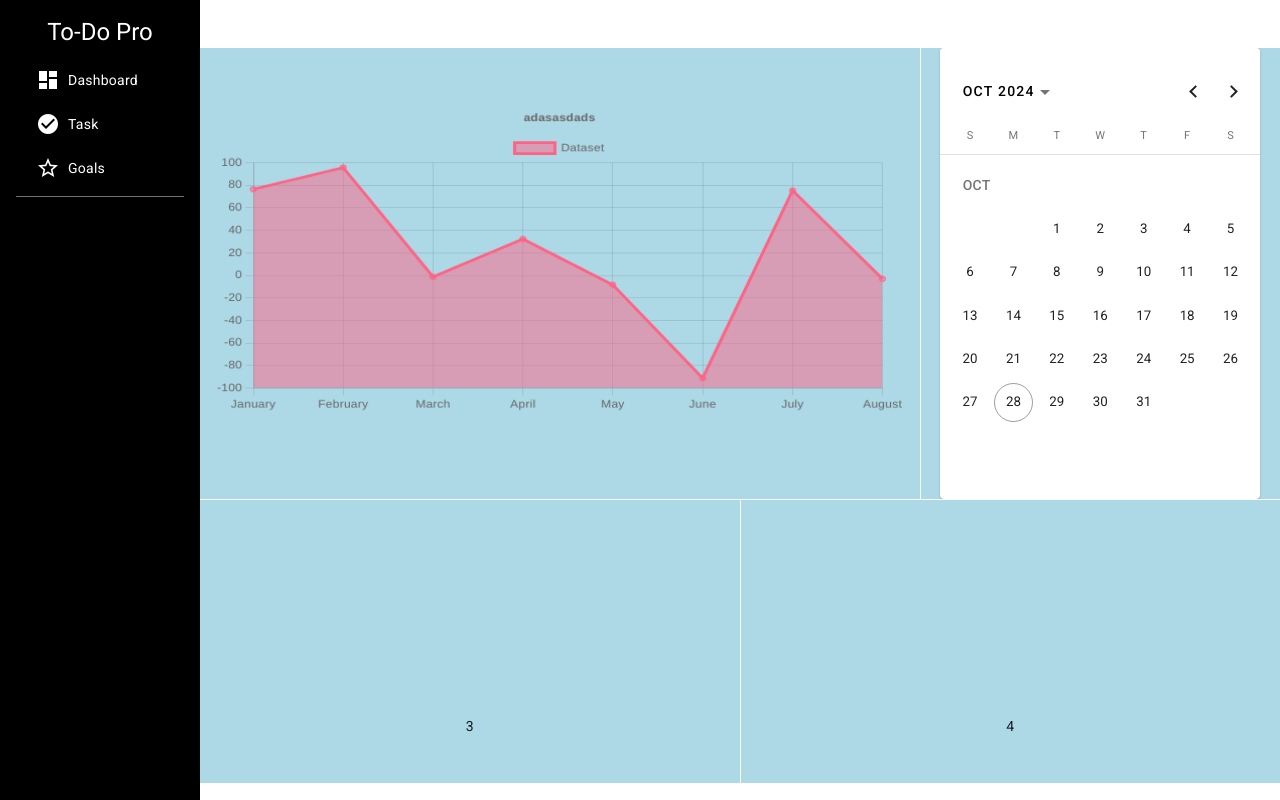
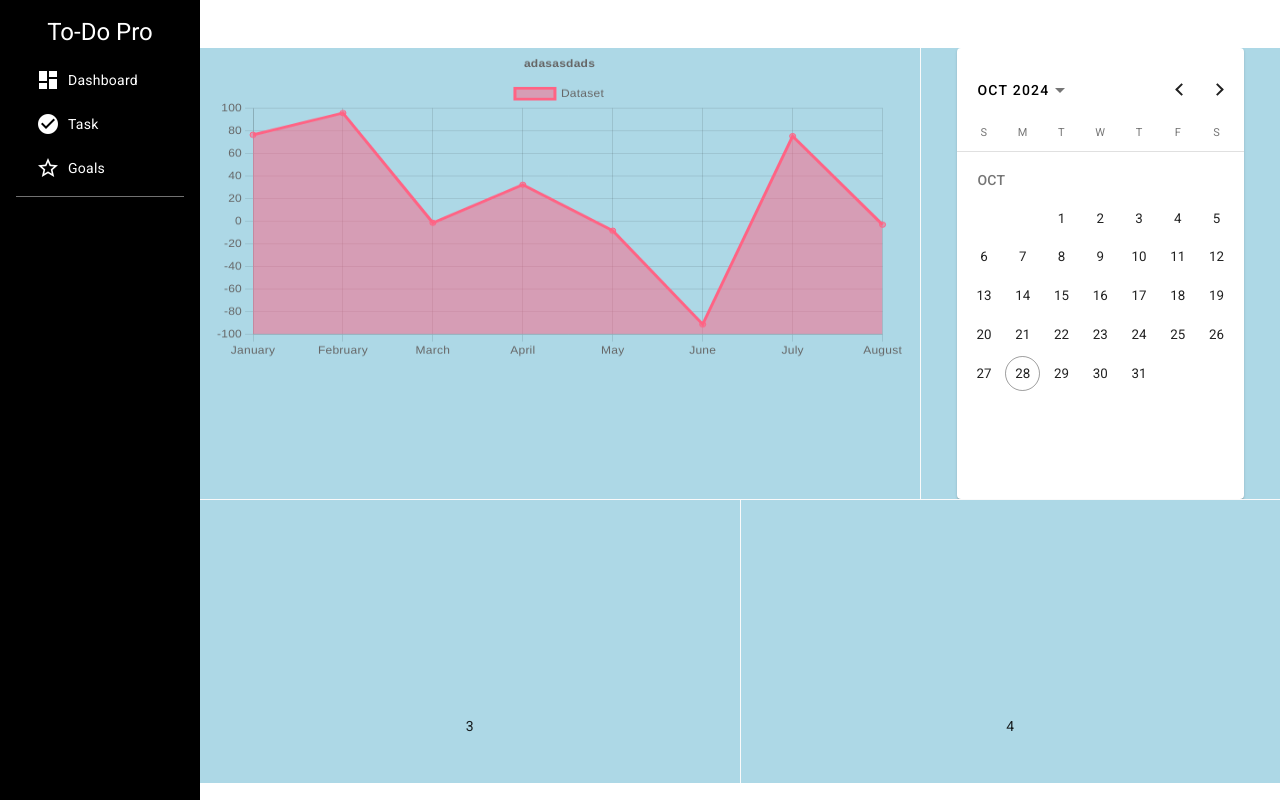
Before and after one commit to Ashutosh0Sharma/ToDoApp, an Angular app: page /home/dashboard in a window 1280 px wide. Built offline with nearby package versions, Linux system fonts and the light colour scheme.

Commit message:
updated some css

```diff
--- a/src/app/dashboard/dashboard.component.css
+++ b/src/app/dashboard/dashboard.component.css
@@ -12,14 +12,14 @@ mat-grid-tile {
 
 
 .calendarComponent {
-  width: 100%;
+  width: 80%;
   height: 100%;
   display: flex;
   justify-content: center;
 }
 
 .timeChatComponent {
-  height: 76%;
+  height: 100%;
   width: 100%;
   display: flex;
   justify-content: center;
```
